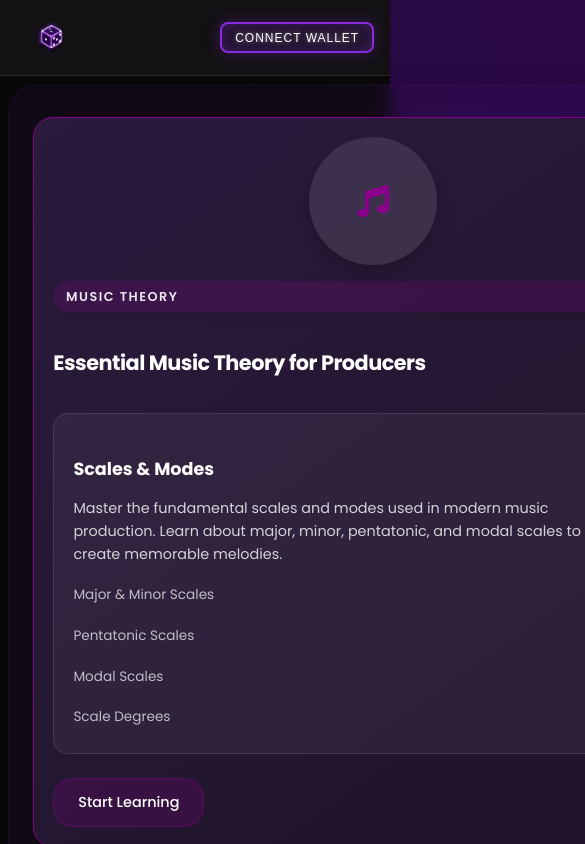
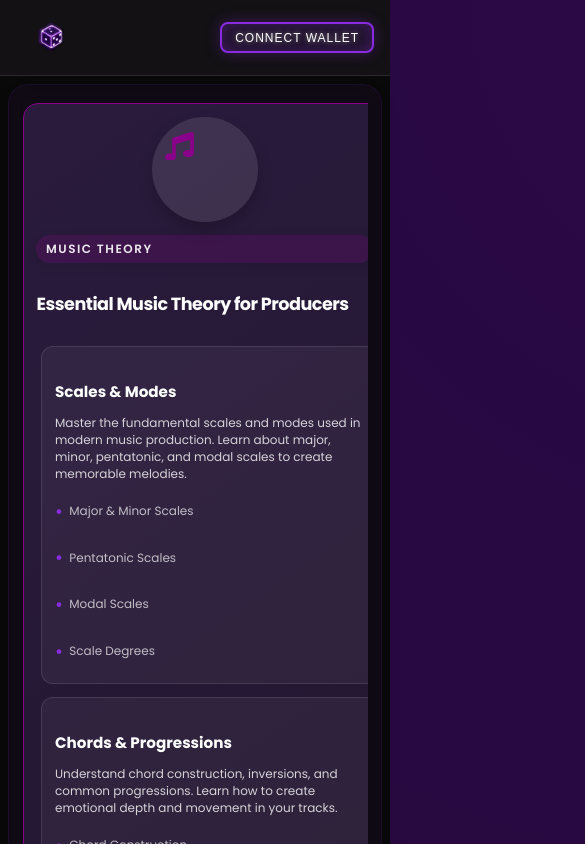
Before and after one commit to oldwestsolutions/808brokers, a React (Create React App) app: page /community in a window 390 px wide. Shown: the top 844 px of the page, 585 px wide, since content can reach past the window. Built offline with nearby package versions, Linux system fonts and the light colour scheme.

Commit message:
Update Community page CSS: Improve mobile responsiveness and card layouts

```diff
--- a/src/pages/Community.css
+++ b/src/pages/Community.css
@@ -1266,14 +1266,45 @@
 }
 
 .learning-center-section {
-  margin-bottom: 5rem;
-  padding: 2rem;
+  margin-bottom: 3rem;
+  padding: 1.5rem;
   background: rgba(138, 43, 226, 0.05);
-  border-radius: 30px;
+  border-radius: 20px;
   backdrop-filter: blur(10px);
   border: 1px solid rgba(138, 43, 226, 0.1);
-  box-shadow: 0 20px 40px rgba(0, 0, 0, 0.1);
-  max-width: 1400px;
+  box-shadow: 0 10px 20px rgba(0, 0, 0, 0.1);
+  max-width: 1200px;
+  margin-left: auto;
+  margin-right: auto;
+}
+
+.learning-center-section h2 {
+  font-size: 2.2rem;
+  color: var(--primary-purple);
+  margin-bottom: 1.5rem;
+  text-align: center;
+  position: relative;
+  padding-bottom: 1rem;
+}
+
+.learning-center-section h2::after {
+  content: '';
+  position: absolute;
+  bottom: 0;
+  left: 50%;
+  transform: translateX(-50%);
+  width: 80px;
+  height: 3px;
+  background: var(--primary-purple);
+  border-radius: 2px;
+}
+
+.learning-center-section .section-description {
+  font-size: 1.1rem;
+  color: var(--text-secondary);
+  text-align: center;
+  margin-bottom: 2rem;
+  max-width: 800px;
   margin-left: auto;
   margin-right: auto;
 }
@@ -1281,63 +1312,81 @@
 .learning-bubbles-grid {
   display: grid;
   grid-template-columns: repeat(3, 1fr);
-  gap: 2rem;
-  padding: 1rem;
+  gap: 1.5rem;
+  padding: 0.5rem;
   position: relative;
   margin-top: 0;
 }
 
 .learning-bubble {
-  padding: 2rem;
-  border-radius: 20px;
+  padding: 1.5rem;
+  border-radius: 15px;
   background: rgba(255, 255, 255, 0.05);
   backdrop-filter: blur(10px);
   border: 1px solid rgba(255, 255, 255, 0.1);
   transition: all 0.3s ease;
-  min-height: 300px;
+  min-height: 250px;
   display: flex;
   flex-direction: column;
+  position: relative;
+  overflow: hidden;
 }
 
 .learning-bubble.large {
   grid-column: span 2;
-  min-height: 400px;
+  min-height: 300px;
+}
+
+.learning-bubble:hover {
+  transform: translateY(-5px);
+  box-shadow: 0 15px 30px rgba(0, 0, 0, 0.2);
+  border-color: rgba(255, 255, 255, 0.2);
 }
 
 .learning-bubble .bubble-icon {
-  font-size: 2.5rem;
-  margin-bottom: 1.5rem;
+  font-size: 2rem;
+  margin-bottom: 1rem;
   color: #fff;
+  display: inline-block;
+  padding: 0.8rem;
+  background: rgba(255, 255, 255, 0.1);
+  border-radius: 50%;
+  transition: all 0.3s ease;
+}
+
+.learning-bubble:hover .bubble-icon {
+  transform: scale(1.1) rotate(5deg);
+  background: rgba(255, 255, 255, 0.15);
 }
 
 .learning-bubble .bubble-category {
   display: inline-block;
-  padding: 0.5rem 1rem;
+  padding: 0.4rem 0.8rem;
   background: rgba(255, 255, 255, 0.1);
-  border-radius: 20px;
-  font-size: 0.9rem;
-  margin-bottom: 1.5rem;
+  border-radius: 15px;
+  font-size: 0.8rem;
+  margin-bottom: 1rem;
   color: rgba(255, 255, 255, 0.9);
 }
 
 .learning-bubble .bubble-title {
-  font-size: 1.8rem;
-  margin-bottom: 1rem;
+  font-size: 1.4rem;
+  margin-bottom: 0.8rem;
   color: #fff;
   line-height: 1.3;
 }
 
 .learning-bubble .bubble-description {
-  font-size: 1rem;
-  line-height: 1.6;
+  font-size: 0.9rem;
+  line-height: 1.5;
   color: rgba(255, 255, 255, 0.8);
-  margin-bottom: 1.5rem;
+  margin-bottom: 1rem;
   flex-grow: 1;
 }
 
 .learning-bubble .bubble-link {
   display: inline-block;
-  padding: 0.8rem 1.5rem;
+  padding: 0.6rem 1.2rem;
   background: rgba(255, 255, 255, 0.1);
   border-radius: 20px;
   color: #fff;
@@ -1345,38 +1394,47 @@
   font-size: 0.9rem;
   transition: all 0.3s ease;
   margin-top: auto;
+  align-self: flex-start;
+}
+
+.learning-bubble .bubble-link:hover {
+  background: rgba(255, 255, 255, 0.2);
+  transform: translateY(-2px);
 }
 
 .theory-sections {
   display: grid;
   grid-template-columns: repeat(3, 1fr);
-  gap: 1.5rem;
-  margin: 2rem 0;
+  gap: 1rem;
+  margin: 1.5rem 0;
+  padding: 0.5rem;
+}
+
+.theory-section {
   padding: 1rem;
-  width: 100%;
-  box-sizing: border-box;
-}
-
-.theory-section {
-  padding: 1.5rem;
   background: rgba(255, 255, 255, 0.05);
-  border-radius: 15px;
+  border-radius: 12px;
   border: 1px solid rgba(255, 255, 255, 0.1);
-  width: 100%;
-  box-sizing: border-box;
+  transition: all 0.3s ease;
+}
+
+.theory-section:hover {
+  transform: translateY(-3px);
+  box-shadow: 0 10px 20px rgba(0, 0, 0, 0.1);
+  border-color: rgba(255, 255, 255, 0.2);
 }
 
 .theory-section h4 {
-  font-size: 1.2rem;
-  margin-bottom: 1rem;
+  font-size: 1.1rem;
+  margin-bottom: 0.6rem;
   color: #fff;
 }
 
 .theory-section p {
-  font-size: 0.95rem;
-  line-height: 1.6;
+  font-size: 0.85rem;
+  line-height: 1.4;
   color: rgba(255, 255, 255, 0.8);
-  margin-bottom: 1rem;
+  margin-bottom: 0.8rem;
 }
 
 .theory-list {
@@ -1386,12 +1444,18 @@
 }
 
 .theory-list li {
-  padding: 0.5rem 0;
-  font-size: 0.9rem;
+  padding: 0.4rem 0;
+  font-size: 0.85rem;
   color: rgba(255, 255, 255, 0.7);
   display: flex;
   align-items: center;
-  gap: 0.5rem;
+  gap: 0.4rem;
+}
+
+.theory-list li::before {
+  content: '•';
+  color: var(--primary-purple);
+  font-size: 1.2rem;
 }
 
 @media (max-width: 1200px) {
@@ -1406,128 +1470,151 @@
 
 @media (max-width: 768px) {
   .learning-center-section {
-    padding: 1.5rem;
+    padding: 1rem;
     margin-bottom: 2rem;
+  }
+
+  .learning-center-section h2 {
+    font-size: 1.8rem;
+    margin-bottom: 1rem;
+  }
+
+  .learning-center-section .section-description {
+    font-size: 1rem;
+    margin-bottom: 1.5rem;
   }
 
   .learning-bubbles-grid {
     display: flex;
-    flex-direction: row;
-    overflow-x: auto;
-    gap: 1rem;
-    padding: 0.5rem;
-    scroll-snap-type: x mandatory;
-    -webkit-overflow-scrolling: touch;
-    scrollbar-width: none;
-    -ms-overflow-style: none;
-  }
-
-  .learning-bubbles-grid::-webkit-scrollbar {
-    display: none;
-  }
-
-  .learning-bubble {
-    flex: 0 0 85%;
-    scroll-snap-align: start;
+    flex-direction: column;
+    gap: 0.8rem;
+    padding: 0.3rem;
+  }
+
+  .learning-bubble,
+  .learning-bubble.large {
+    width: 100%;
+    padding: 1rem;
     min-height: auto;
-    padding: 1.5rem;
-  }
-
-  .learning-bubble.large {
-    flex: 0 0 85%;
-    min-height: auto;
   }
 
   .learning-bubble .bubble-icon {
-    font-size: 2rem;
-    margin-bottom: 1rem;
+    font-size: 1.8rem;
+    margin-bottom: 0.8rem;
   }
 
   .learning-bubble .bubble-category {
-    padding: 0.4rem 0.8rem;
-    font-size: 0.8rem;
-    margin-bottom: 1rem;
+    padding: 0.3rem 0.6rem;
+    font-size: 0.75rem;
+    margin-bottom: 0.8rem;
   }
 
   .learning-bubble .bubble-title {
-    font-size: 1.5rem;
+    font-size: 1.2rem;
+    margin-bottom: 0.6rem;
+  }
+
+  .learning-bubble .bubble-description {
+    font-size: 0.85rem;
     margin-bottom: 0.8rem;
-  }
-
-  .learning-bubble .bubble-description {
-    font-size: 0.95rem;
-    margin-bottom: 1rem;
   }
 
   .theory-sections {
     display: flex;
-    flex-direction: row;
-    overflow-x: auto;
-    gap: 1rem;
+    flex-direction: column;
+    gap: 0.8rem;
     margin: 1rem 0;
-    padding: 0.5rem;
-    scroll-snap-type: x mandatory;
-    -webkit-overflow-scrolling: touch;
-    scrollbar-width: none;
-    -ms-overflow-style: none;
-  }
-
-  .theory-sections::-webkit-scrollbar {
-    display: none;
+    padding: 0.3rem;
   }
 
   .theory-section {
-    flex: 0 0 85%;
-    scroll-snap-align: start;
-    padding: 1.2rem;
+    padding: 0.8rem;
   }
 
   .theory-section h4 {
-    font-size: 1.1rem;
-    margin-bottom: 0.8rem;
+    font-size: 1rem;
+    margin-bottom: 0.5rem;
   }
 
   .theory-section p {
-    font-size: 0.9rem;
-    margin-bottom: 0.8rem;
+    font-size: 0.8rem;
+    margin-bottom: 0.6rem;
   }
 
   .theory-list li {
-    font-size: 0.85rem;
-    padding: 0.4rem 0;
+    font-size: 0.8rem;
+    padding: 0.3rem 0;
   }
 }
 
 @media (max-width: 480px) {
+  .learning-center-section {
+    padding: 0.8rem;
+  }
+
+  .learning-center-section h2 {
+    font-size: 1.6rem;
+  }
+
   .learning-bubble,
   .learning-bubble.large,
   .theory-section {
-    flex: 0 0 90%;
-    padding: 1.2rem;
+    padding: 0.8rem;
   }
 
   .learning-bubble .bubble-title {
-    font-size: 1.3rem;
+    font-size: 1.1rem;
   }
 
   .learning-bubble .bubble-description {
-    font-size: 0.9rem;
+    font-size: 0.8rem;
+  }
+
+  .theory-section h4 {
+    font-size: 0.95rem;
+  }
+
+  .theory-section p {
+    font-size: 0.75rem;
+  }
+
+  .theory-list li {
+    font-size: 0.75rem;
   }
 }
 
 @media (max-width: 375px) {
+  .learning-center-section {
+    padding: 0.6rem;
+  }
+
+  .learning-center-section h2 {
+    font-size: 1.4rem;
+  }
+
   .learning-bubble,
   .learning-bubble.large,
   .theory-section {
-    flex: 0 0 95%;
-    padding: 1rem;
+    padding: 0.7rem;
   }
 
   .learning-bubble .bubble-title {
-    font-size: 1.2rem;
+    font-size: 1rem;
   }
 
   .learning-bubble .bubble-description {
-    font-size: 0.85rem;
-  }
-}
+    font-size: 0.75rem;
+  }
+
+  .theory-section h4 {
+    font-size: 0.9rem;
+  }
+
+  .theory-section p {
+    font-size: 0.7rem;
+  }
+
+  .theory-list li {
+    font-size: 0.7rem;
+  }
+}
```
